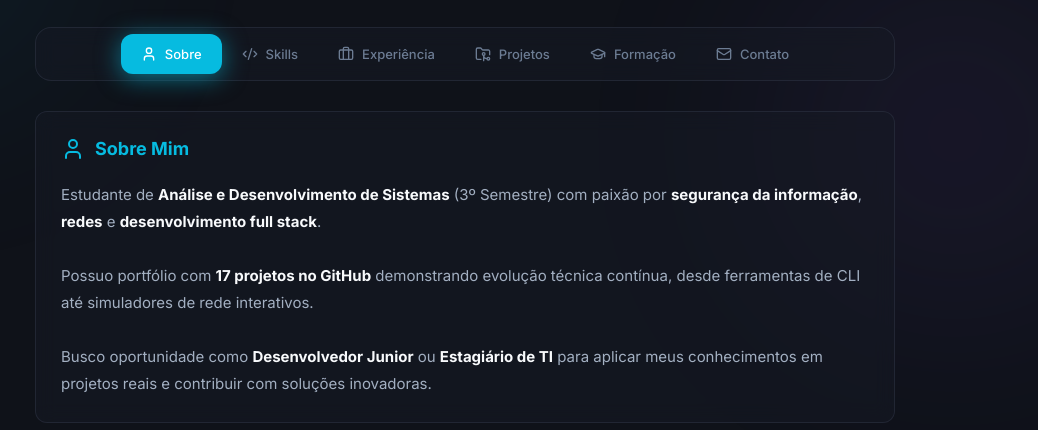
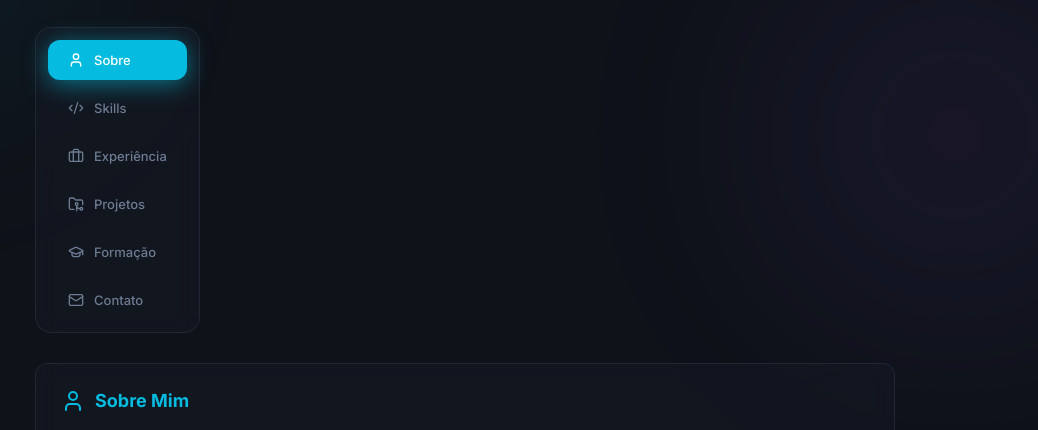
Before and after one commit to Vortexyweb/dns-cv, a plain HTML site: page cv-interactive.html in a window 1280 px wide. Shown: the part 335-765 px from the top of the page, without its empty margins (175-1213 px from the left). Drawn offline with nearby package versions, Linux system fonts and the light colour scheme.

Commit message:
Navegação vertical

```diff
--- a/cv-interactive.html
+++ b/cv-interactive.html
@@ -107,14 +107,15 @@
         /* Navigation */
         .nav {
             display: flex;
-            justify-content: center;
-            gap: 0;
+            flex-direction: column;
+            gap: 8px;
             margin-bottom: 30px;
             background: var(--bg-card);
             border-radius: 16px;
-            padding: 6px;
+            padding: 12px;
             border: 1px solid var(--border-color);
             backdrop-filter: blur(10px);
+            width: fit-content;
         }
 
         .nav-btn {
@@ -130,8 +131,8 @@
             transition: all 0.3s ease;
             display: flex;
             align-items: center;
-            gap: 8px;
-            position: relative;
+            gap: 10px;
+            text-align: left;
         }
 
         .nav-btn:hover {
```
Also changed, not shown: cv.html (+6 -5 lines).
